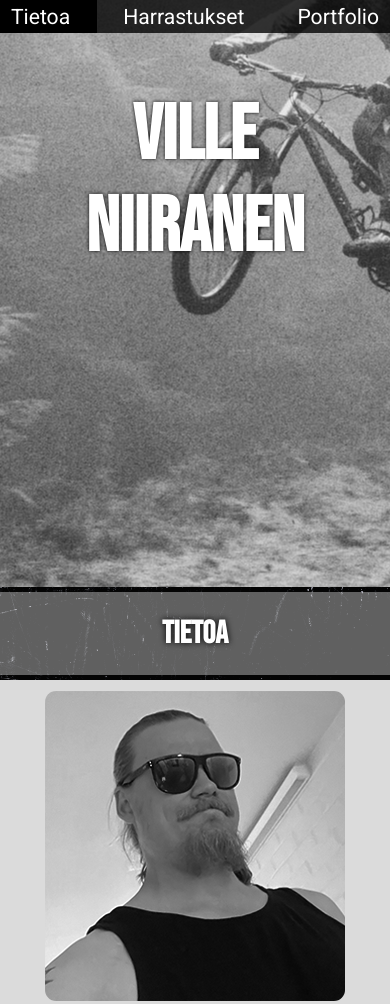
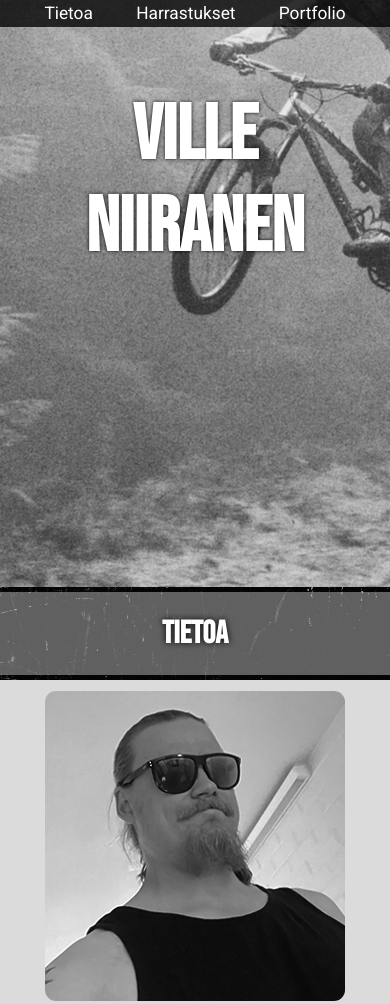
Before and after one commit to niirvil/niirvil.github.io, a plain HTML site: page index.html in a window 390 px wide. Shown: the top 1004 px of the page. Drawn offline with Linux system fonts and the light colour scheme; a web font is replaced by a local one.

Commit message:
font-size muutos navbar_mobile a elementille

```diff
--- a/styles/style.css
+++ b/styles/style.css
@@ -98,7 +98,7 @@
                     .navbar_mobile a {
                         color: white;
                         padding: 0.2em 1.25em;
-                        font-size: 0.55em;
+                        font-size: 0.45em;
                         text-decoration: none;
                         display: flex;
                         justify-content: center;
```
